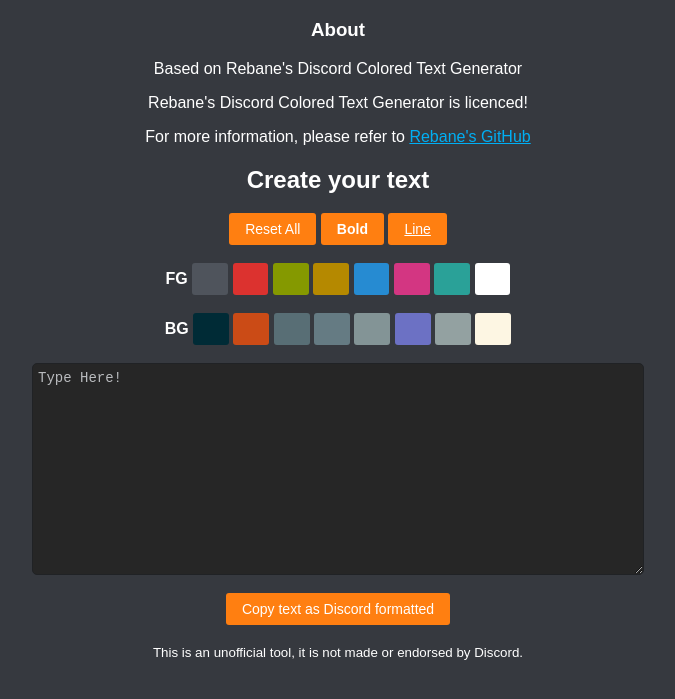
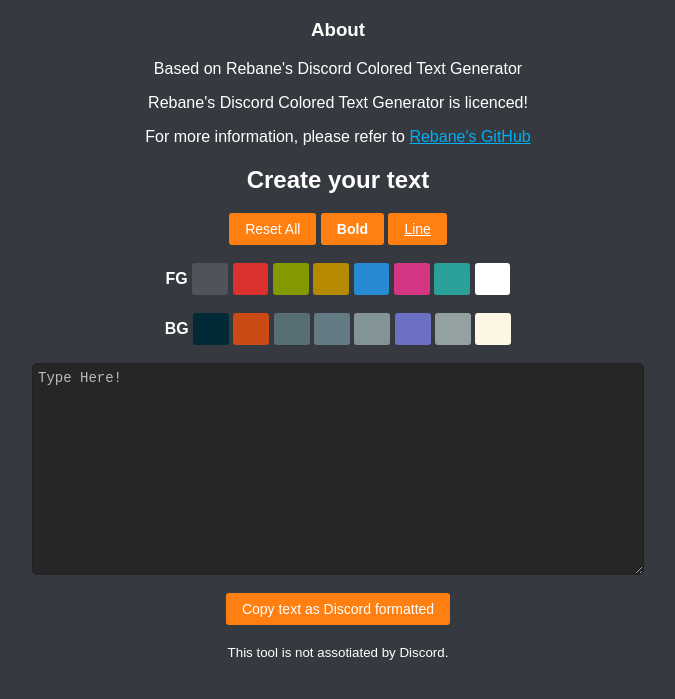
Before and after one commit to WbcrMariX/discordtext, a plain HTML site: page index.html in a window 1280 px wide. Shown: the part 61-760 px from the top of the page, without its empty margins (302-977 px from the left). Drawn offline with Linux system fonts and the light colour scheme.

Commit message:
Update index.html

```diff
--- a/index.html
+++ b/index.html
@@ -138,7 +138,7 @@ For more information, please refer to <https://unlicense.org>
 <button class="button copy">Copy text as Discord formatted</button>
 <br>
 <br>
-<small>This is an unofficial tool, it is not made or endorsed by Discord.</small>
+<small>This tool is not assotiated by Discord.</small>
 <script type="text/javascript">
     const textarea = document.querySelector("#textarea");
     const copybtn = document.querySelector(".button.copy");
```
